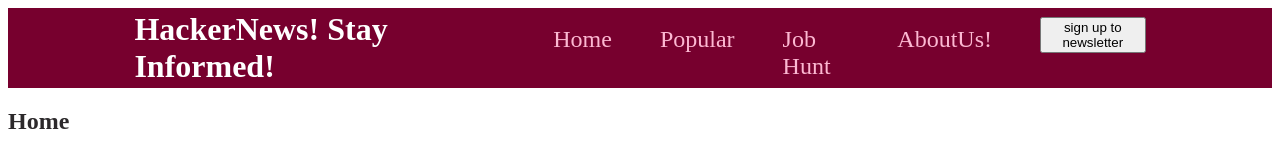
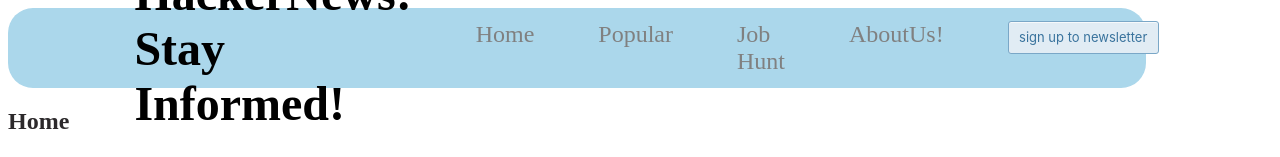
Before and after one commit to TheScer/FullStackDevFrontendProject, a React (Create React App) app in the folder frontend-project/: page / in a window 1280 px wide. Shown: the top 157 px of the page. Built offline with nearby package versions, Linux system fonts and the light colour scheme; no server answers.

Commit message:
made navbar look alot nicer, still looks really weird though when the page size changes

```diff
--- a/frontend-project/src/components/Navbar.css
+++ b/frontend-project/src/components/Navbar.css
@@ -1,16 +1,17 @@
 .header {
-    width: 100%;
+    width: 90%;
     height: 5rem;
     display: flex;
     align-items: center;
     justify-content: space-between;
-    background-color: #77002e;
+    background-color: #abd7eb;
     padding: 0 10%;
+    border-radius: 25px;
   }
 
   .header h2 {
-    font-size: 2rem;
-    color: white;
+    font-size: 3rem;
+    color: black;
     font-weight: bold;
   }
 
@@ -23,13 +24,13 @@
   }
 
   .header li {
-    margin-left: 3rem;
+    margin-left: 4rem;
   }
 
   .header a {
     text-decoration: none;
     font-size: 1.5rem;
-    color: #fcb8d2;
+    color: grey;
   }
 
   .header a:hover,
@@ -37,3 +38,29 @@
   .header a.active {
     color: white;
   }
+
+  button{
+    background-color: #e1ecf4;
+    border-radius: 3px;
+    border: 1px solid #7aa7c7;
+    box-shadow: rgba(255, 255, 255, .7) 0 1px 0 0 inset;
+    box-sizing: border-box;
+    color: #39739d;
+    cursor: pointer;
+    display: inline-block;
+    font-family: -apple-system,system-ui,"Segoe UI","Liberation Sans",sans-serif;
+    font-size: 13px;
+    font-weight: 400;
+    line-height: 1.15385;
+    margin: 0;
+    outline: none;
+    padding: 8px .8em;
+    position: relative;
+    text-align: center;
+    text-decoration: none;
+    user-select: none;
+    -webkit-user-select: none;
+    touch-action: manipulation;
+    vertical-align: baseline;
+    white-space: nowrap;
+  }
```
